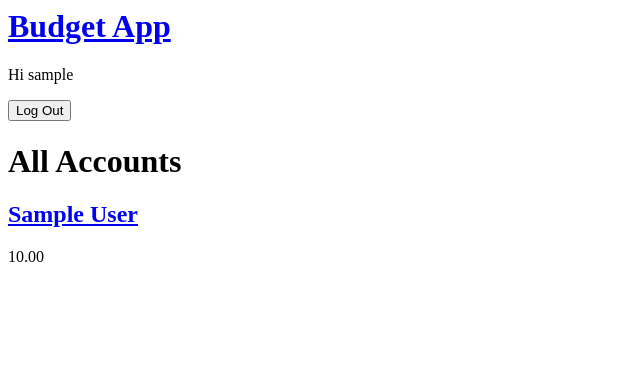
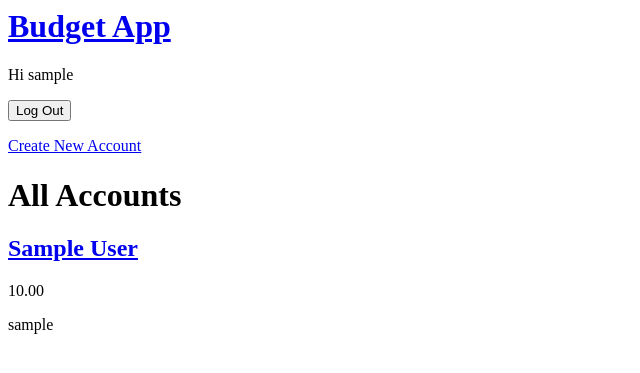
Before and after one commit to niallsiow/budget_app, a Django app: page / in a window 1280 px wide. Shown: the top 373 px of the page, without its empty margins (0-640 px from the left). Run offline with Django 5.2, Linux system fonts and the light colour scheme; the first user in the database is signed in; tables that the repository leaves empty hold one stand-in row (Sample ...).

Commit message:
Add form to create new accounts

```diff
--- a/budget/models.py
+++ b/budget/models.py
@@ -1,5 +1,6 @@
 from django.db import models
 from django.utils.timezone import now
+from django.urls import reverse
 
 
 # Just add models and fields one at a time, figure out the rendering etc.
@@ -13,8 +14,13 @@ class Account(models.Model):
     name = models.CharField(max_length=100)
     balance = models.DecimalField(max_digits=20, decimal_places=2)
 
+    def get_absolute_url(self):
+        return reverse("account_detail", kwargs={"pk": self.pk})
+
     def __str__(self):
         return f"{self.user} {self.name} {self.balance}"
+
+
 
 
 # class Category(models.Model):
--- a/budget/urls.py
+++ b/budget/urls.py
@@ -1,7 +1,8 @@
 from django.urls import path
-from .views import AccountListView, AccountDetailView
+from .views import AccountListView, AccountDetailView, AccountCreateView
 
 urlpatterns = [
     path("", AccountListView.as_view(), name="home"),
     path("account/<int:pk>/", AccountDetailView.as_view(), name="account_detail"),
+    path("account/new/", AccountCreateView.as_view(), name="account_new"),
 ]
--- a/budget/views.py
+++ b/budget/views.py
@@ -1,3 +1,4 @@
+from django.views.generic.edit import CreateView
 from django.shortcuts import render
 from django.views.generic import ListView, DetailView
 
@@ -12,3 +13,13 @@ class AccountListView(ListView):
 class AccountDetailView(DetailView):
     model = Account
     template_name = "account_detail.html"
+
+
+class AccountCreateView(CreateView):
+    model = Account
+    template_name = "account_new.html"
+    fields = ["name", "balance"]
+
+    def form_valid(self, form):
+        form.instance.user = self.request.user
+        return super().form_valid(form)
--- a/templates/home.html
+++ b/templates/home.html
@@ -1,6 +1,10 @@
 {% extends "base.html" %}
 
 {% block content %}
+
+  {% if user.is_authenticated %}
+    <a href="{% url 'account_new' %}">Create New Account</a>
+  {% endif %}
 
   <h1>All Accounts</h1>
 
@@ -8,6 +12,7 @@
     <div>
       <a href="{% url 'account_detail' account.pk %}"><h2>{{ account.name }}</h2></a>
       <p>{{ account.balance }}</p>
+      <p>{{ account.user }}</p>
     </div>
   {% endfor %}
 
```
Also changed, not shown: templates/account_new.html (added, +11 -0 lines).
